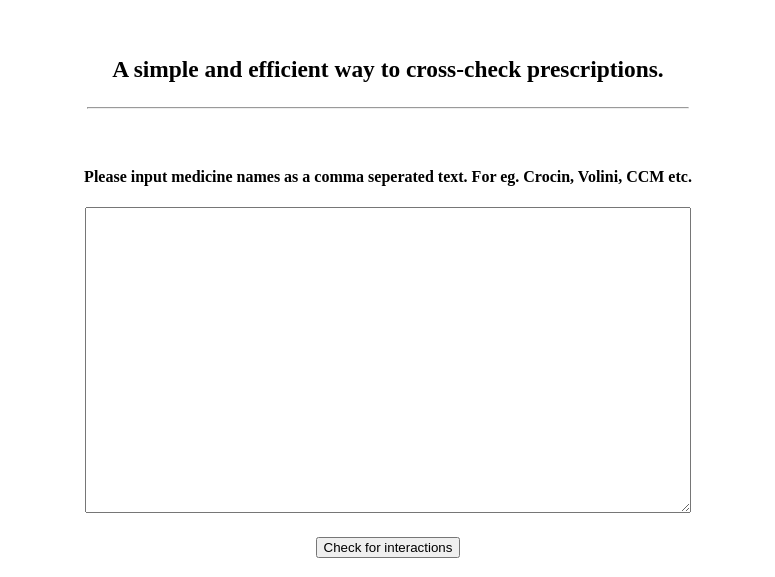
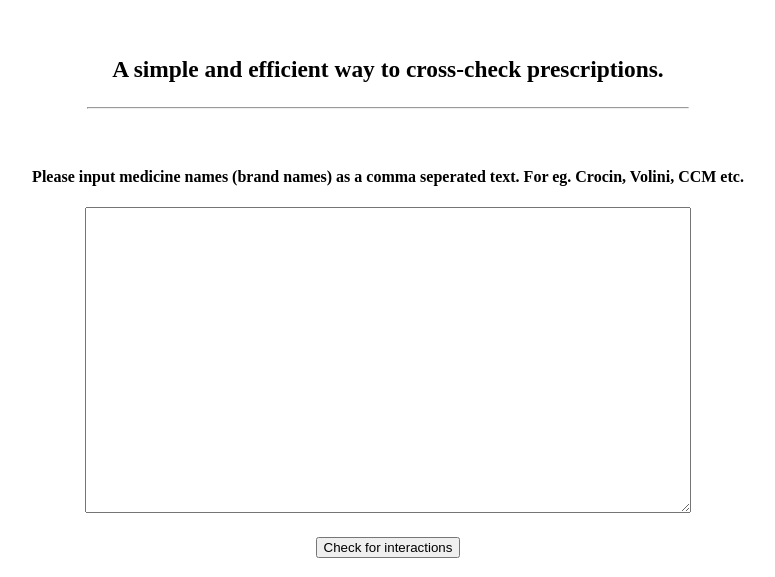
Before and after one commit to prakulsharma/medsol, a Flask app: template templates/prescription.html in a window 1280 px wide. Shown: the part 168-745 px from the top of the page, without its empty margins (252-1027 px from the left). Run offline with Flask 2, Linux system fonts and the light colour scheme; the template is opened without the code that fills it, so the values that code supplies are empty.

Commit message:
Update prescription.html

```diff
--- a/templates/prescription.html
+++ b/templates/prescription.html
@@ -19,7 +19,7 @@
         <hr class="break">
         <div class="result">
             <form method=post action="/interactions">
-                <h4>Please input medicine names as a comma seperated text. For eg. Crocin, Volini, CCM etc.</h4>
+                <h4>Please input medicine names (brand names) as a comma seperated text. For eg. Crocin, Volini, CCM etc.</h4>
                 <textarea id="thisText" rows="20" name="medicines"></textarea>
 
                 <div class="submit">
```
